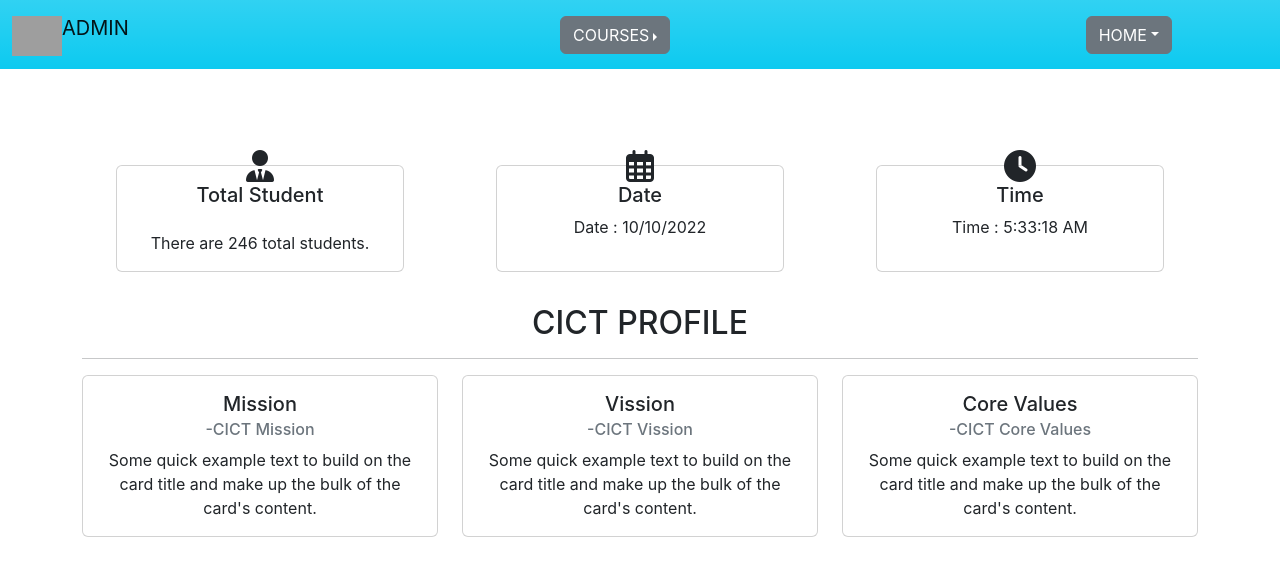
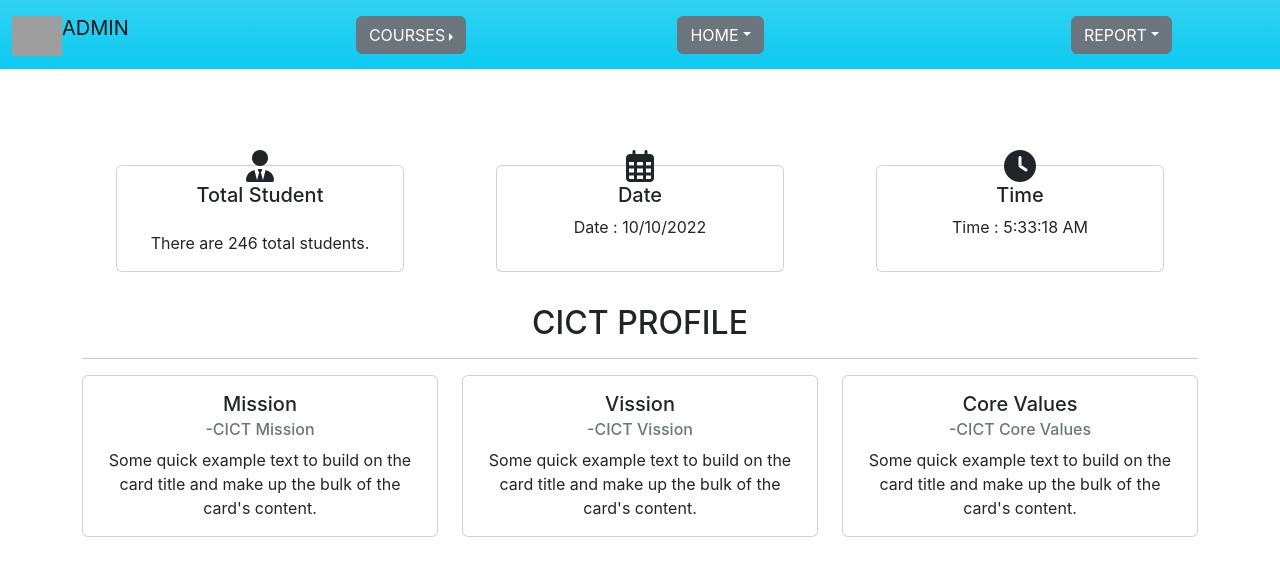
Before and after one commit to KingNelx/Profiling-System-Front-end-, a React (Create React App) app: page /admintopNav in a window 1280 px wide. Shown: the top 576 px of the page. Built offline with nearby package versions, Linux system fonts and the light colour scheme; grey boxes are pictures that could not be loaded.

Commit message:
added more links

```diff
--- a/src/AdminComponents/AdminTopNav.jsx
+++ b/src/AdminComponents/AdminTopNav.jsx
@@ -29,7 +29,17 @@ const AdminTopNav = () => {
                             <li><Link to="/" class="dropdown-item" type="button">Sign out</Link></li>
                         </ul>
                     </div>
-
+                    <div class="btn-group me-5 pe-5">
+                        <button type="button" class="btn btn-secondary dropdown-toggle" data-bs-toggle="dropdown" aria-expanded="false">
+                            REPORT
+                        </button>
+                        <ul class="dropdown-menu dropdown-menu-end">
+                            <li><Link to="#" class="dropdown-item" type="button">Students Financial Status</Link></li>
+                            <li><Link to="#" class="dropdown-item" type="button">Students on Scholarship</Link></li>
+                            <li><Link to="#" class="dropdown-item" type="button">Students with Medical Conditions</Link></li>
+                            <li><Link to="#" class="dropdown-item" type="button">Lactating Women</Link></li>
+                        </ul>
+                    </div>
                 </div>
             </nav>
             <div className="mt-5">
```
